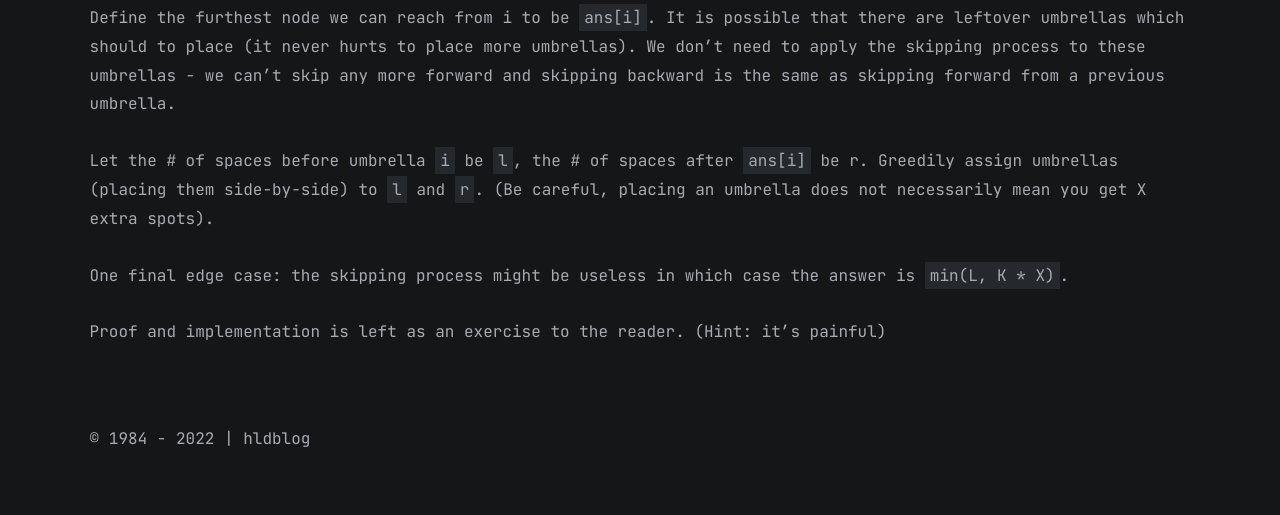
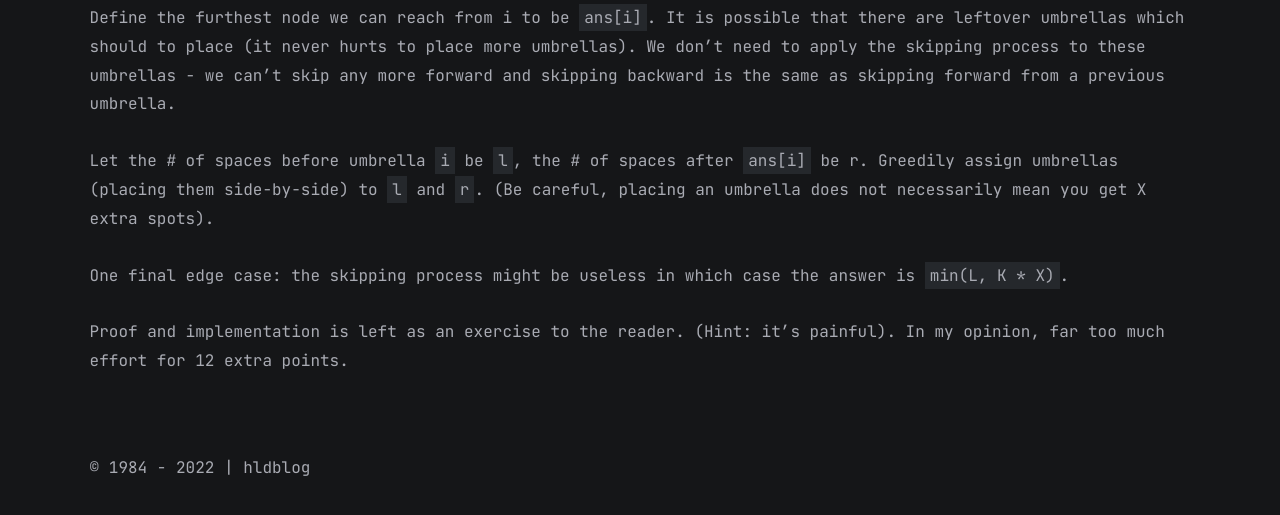
Before and after one commit to heavylightdecomp/blog, a Jekyll site: the page built from all_collections/_posts/2022-09-03-aio-2020-beach.md, in a window 1280 px wide and 900 px high, scrolled down 4029 px, cut to the strip 352-867 px from the top of the window. Built offline with Jekyll 4.4.1, drawn with Linux system fonts in a browser that asks for light colours; formulas are drawn with MathJax 3; some of the changed text lies outside the part shown.

Commit message:
aio beach again

```diff
--- a/all_collections/_posts/2022-09-03-aio-2020-beach.md
+++ b/all_collections/_posts/2022-09-03-aio-2020-beach.md
@@ -197,4 +197,4 @@ Let the # of spaces before umbrella `i` be `l`, the # of spaces after `ans[i]` b
 
 One final edge case: the skipping process might be useless in which case the answer is `min(L, K * X)`.
 
-Proof and implementation is left as an exercise to the reader. (Hint: it's painful)
+Proof and implementation is left as an exercise to the reader. (Hint: it's painful). In my opinion, far too much effort for 12 extra points.
```
Also changed, not shown: other parts of all_collections/_posts/2022-09-03-aio-2020-beach.md (+1 -1 lines).
